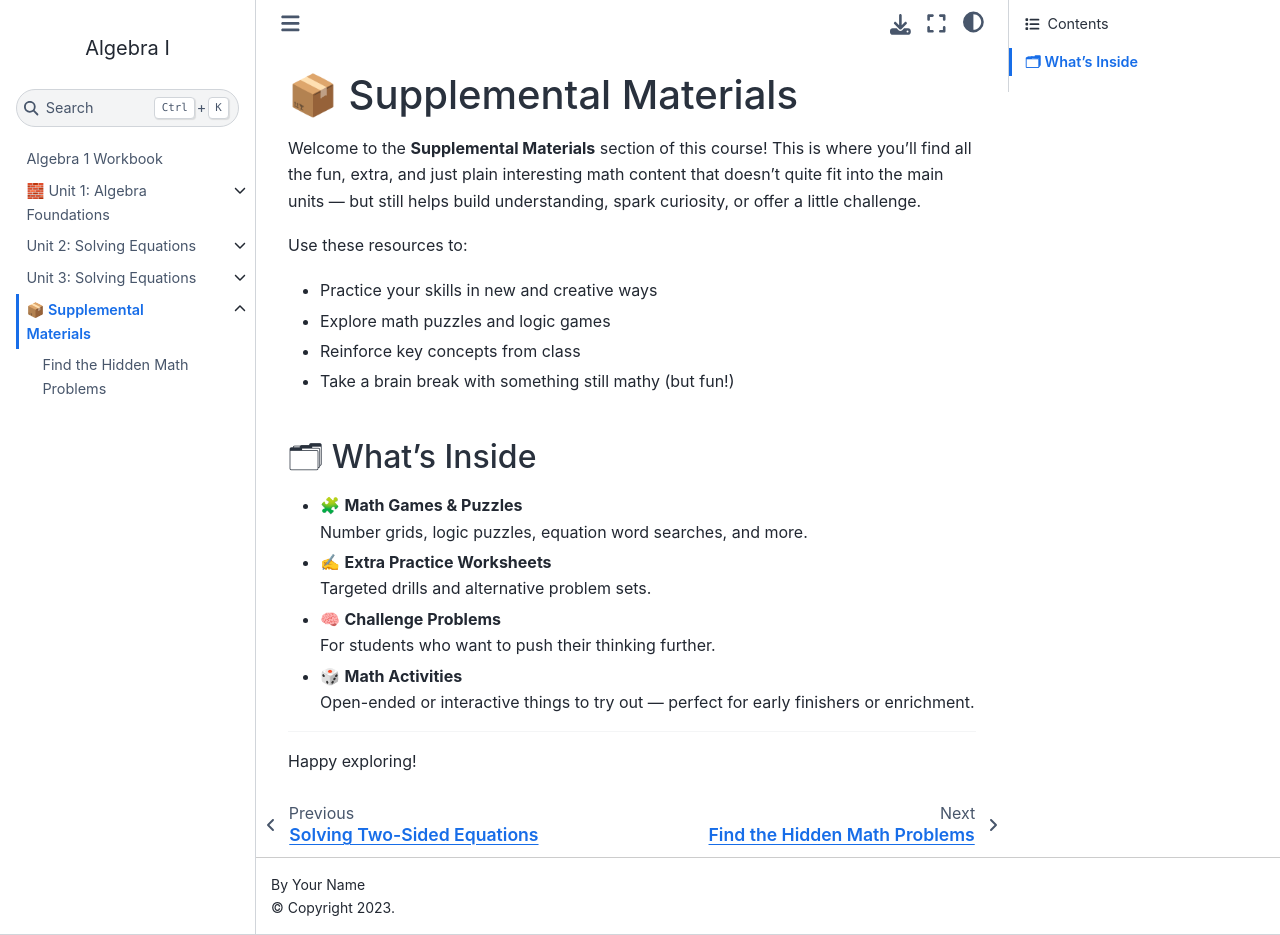
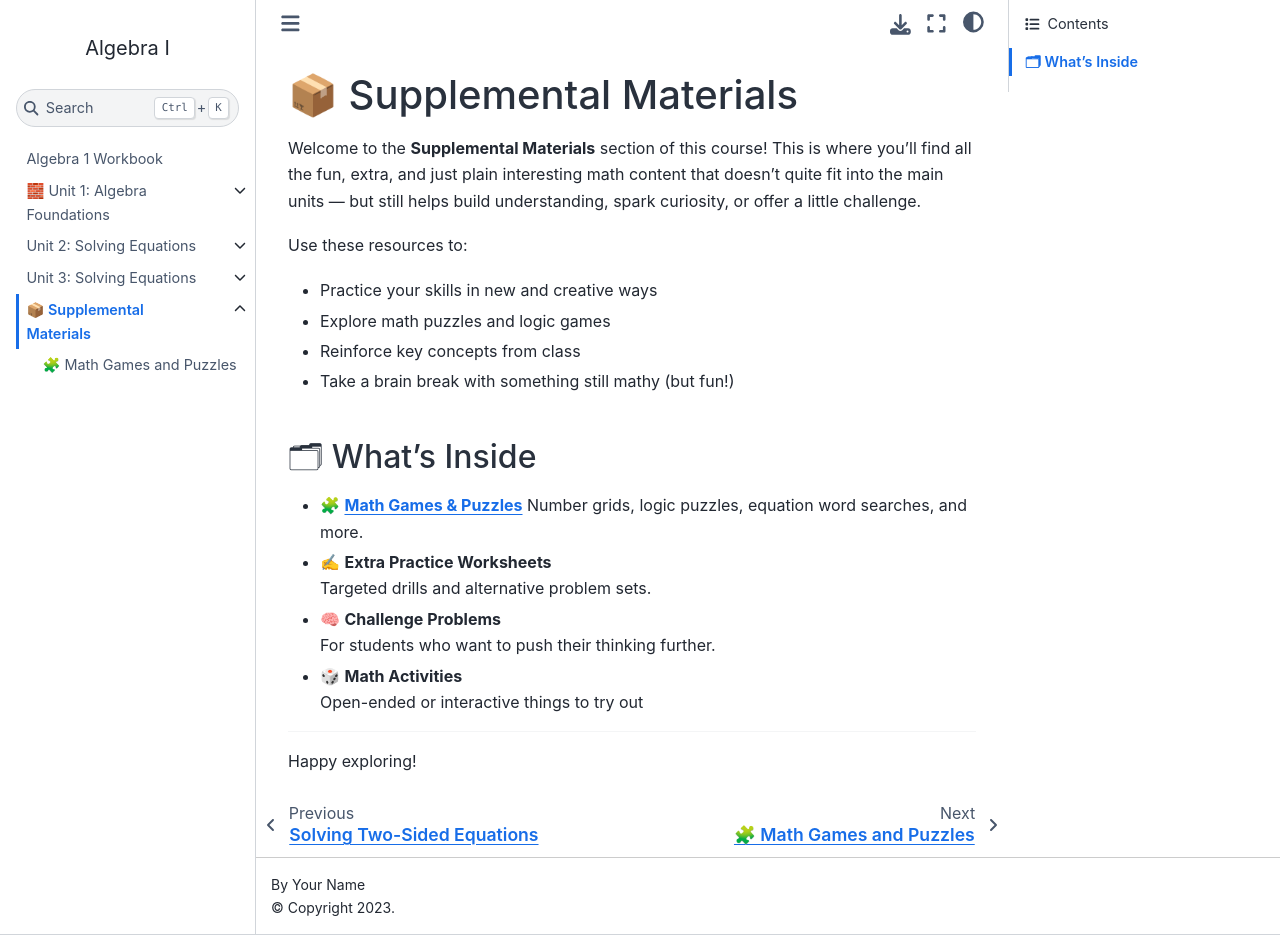
Before and after one commit to tinkermeister-42/Algebra1, a Jupyter Book: the page built from chapters/supplemental/index.md, in a window 1280 px wide and 935 px high. Built offline with Jupyter Book 1.0.4 settings and Sphinx 7.4.7 and the Sphinx Book theme 1.1.4, drawn with Linux system fonts in a browser that asks for light colours.

Commit message:
alternative layout

```diff
--- a/_toc.yml
+++ b/_toc.yml
@@ -13,4 +13,4 @@
       - glob: chapters/unit3/lesson*
   - file: chapters/supplemental/index
     sections:
-      - file: chapters/supplemental/find_the_hidden_math_problems
+      - file: chapters/supplemental/math_games_and_puzzles/index
--- a/chapters/supplemental/index.md
+++ b/chapters/supplemental/index.md
@@ -10,7 +10,7 @@
 
 ## 🗂 What's Inside
 
-- 🧩 **Math Games & Puzzles**
+- 🧩 [**Math Games & Puzzles**](math_games_and_puzzles/index.md)
   Number grids, logic puzzles, equation word searches, and more.
 
 - ✍️ **Extra Practice Worksheets**
@@ -20,7 +20,7 @@
   For students who want to push their thinking further.
 
 - 🎲 **Math Activities**
-  Open-ended or interactive things to try out — perfect for early finishers or enrichment.
+  Open-ended or interactive things to try out
 
 ---
 
```
Also changed, not shown: chapters/supplemental/find_the_hidden_math_problems.md (deleted, +0 -5 lines), chapters/supplemental/math_games_and_puzzles/index.md (added, +15 -0 lines), 2 other files.
